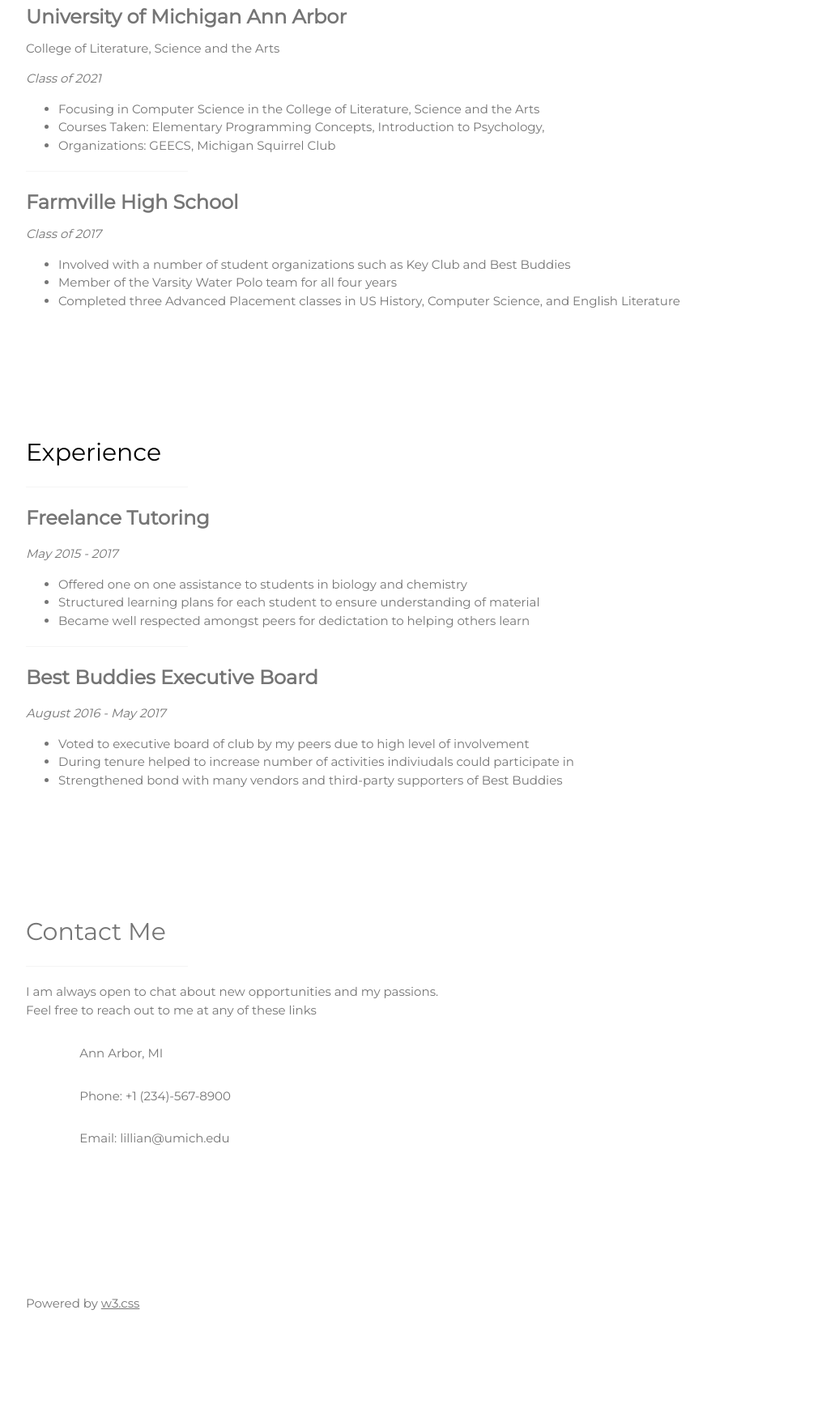
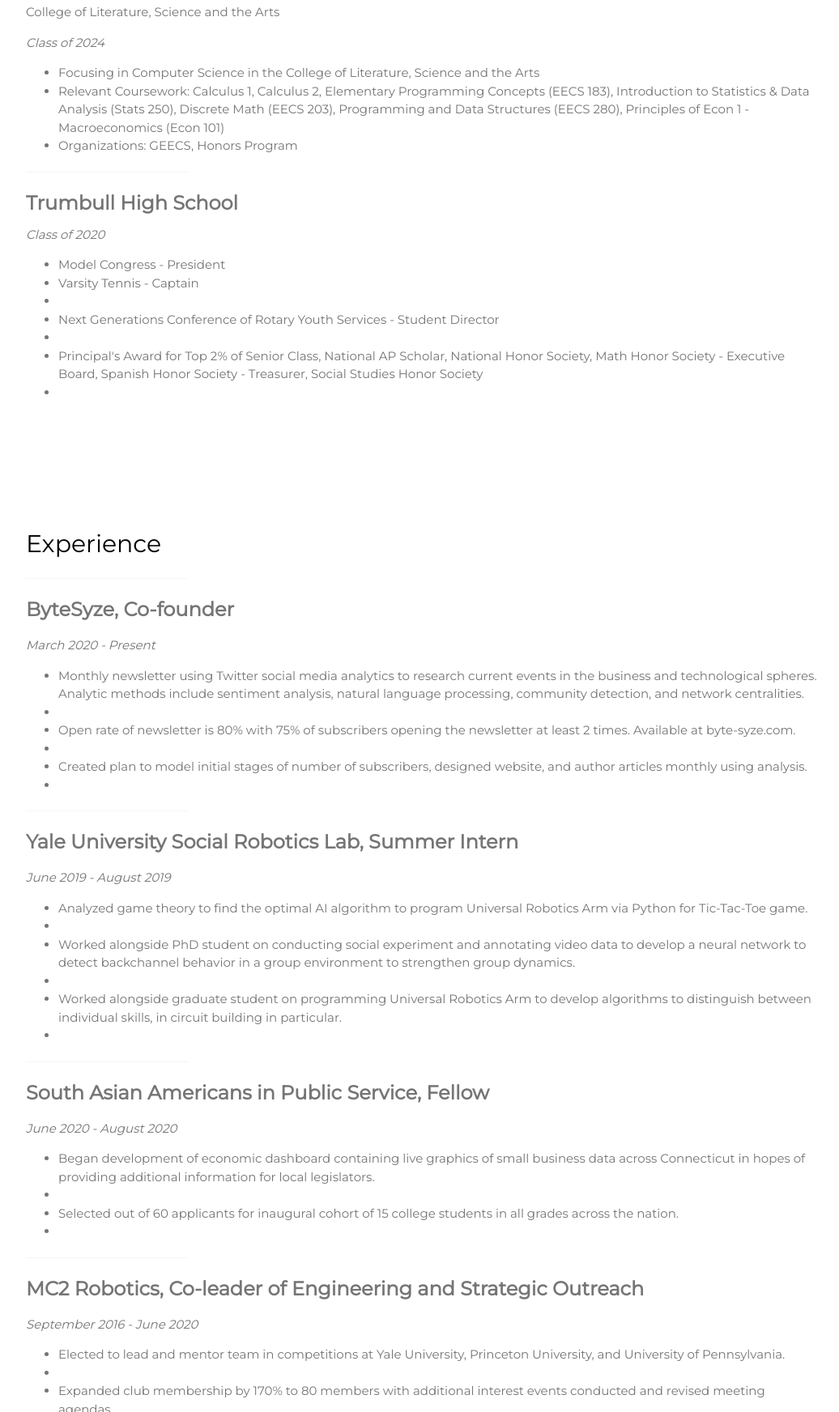
Before and after one commit to evdalal/evdalal.github.io, a plain HTML site: page index.html in a window 1280 px wide. Shown: the part 1056-2800 px from the top of the page at 81% size, without its empty margins (178-1214 px from the left). Before the commit the page ends 2769 px from the top, so only its background shows below. Drawn offline with nearby package versions, Linux system fonts and the light colour scheme.

Commit message:
Added initial information

```diff
--- a/index.html
+++ b/index.html
@@ -1,6 +1,6 @@
 <!DOCTYPE html>
 <html>
-<title>Lillian's Personal Website</title>
+<title>Evani's Personal Website</title>
 <meta charset="UTF-8">
 
 <!--
@@ -57,9 +57,10 @@ https://www.w3schools.com/w3css/4/w3.css
 <div class="w3-padding-large" id="main">
   <!-- Header/Home -->
   <header class="w3-container w3-padding-32 w3-center w3-white" id="home">
-    <h1 class="w3-jumbo">I'm Lillian.</h1>
-    <p>Student at The University of Michigan.</p>
-    <img src="./llama-1.png" alt="boy" class="w3-image" width="200" height="200">
+    <img src="./EvaniDHeadshotcopy.JPG" alt="boy" class="w3-image" width="200" height="200">
+    <h1 class="w3-jumbo">Evani Dalal</h1>
+    <p>Student at the University of Michigan</p>
+
   </header>
 
   <!-- About Section -->
@@ -67,7 +68,11 @@ https://www.w3schools.com/w3css/4/w3.css
     <h2 class="w3-text-black">About Me</h2>
     <hr style="width:200px" class="w3-opacity">
     <!-- EDIT THIS SECTION TO CHANGE YOUR ABOUT ME -->
-    <p> Hello! My name is Lillian. I am a Freshman at The University of Michigan currently pursuing a Computer Science major through the College of Literature, Science, and the Arts. I am very passionate about contributing back to my community and helping teach others about computer science. In addition to computer science I have a large interest in education and art. My hobbies include cooking, long trots in the Arb, and the occassional yoga class. On campus you can often find me heading to class, hanging out with the squirrels in the Diag or exploring around North Campus!
+    <p> I am a dedicated, ambitious first-year student at the University of Michigan, currently pursuing a computer science major through the College of Literature, Science, and the Arts. I am very interested in working in the intersection of finance and computer science.
+        <br />
+        <br />
+I currently have experience in C++, Python, and Java as well as web development. In my free time, I enjoy playing tennis, trying a variety of new recipes, or reading. Feel free to contact me about anything!
+    <br />
     <br />
     This year I have just completed an introductory computer science course offered at UofM. Within this course  I was able to not only learn how to build several projects including a simulated elevator game, I was also given strong foundational skills on how to approach programming problems. The course was taught in C++ and I was able to work with a variety of group members throughout the semester. From this class and my others I have gained the ability to collaborate effectively despite the difficult virtual setting of the class.
     </p>
@@ -82,20 +87,22 @@ https://www.w3schools.com/w3css/4/w3.css
     <!-- EDIT THIS SECTION TO CHANGE YOUR College info -->
     <h3><b>University of Michigan Ann Arbor</b></h3>
     College of Literature, Science and the Arts
-    <p><i>Class of 2021</i></p>
+    <p><i>Class of 2024</i></p>
     <ul>
       <li>Focusing in Computer Science in the College of Literature, Science and the Arts</li>
-      <li>Courses Taken: Elementary Programming Concepts, Introduction to Psychology, </li>
-      <li>Organizations: GEECS, Michigan Squirrel Club</li>
+      <li>Relevant Coursework: Calculus 1, Calculus 2, Elementary Programming Concepts (EECS 183), Introduction to Statistics & Data Analysis (Stats 250), Discrete Math (EECS 203), Programming and Data Structures (EECS 280), Principles of Econ 1 - Macroeconomics (Econ 101)
+</li>
+      <li>Organizations: GEECS, Honors Program </li>
     </ul>
     <hr style="width:200px" class="w3-opacity">
     <!-- EDIT THIS SECTION TO CHANGE YOUR High School Info-->
-    <h3><b>Farmville High School</b></h3>
-    <i>Class of 2017</i>
+    <h3><b>Trumbull High School</b></h3>
+    <i>Class of 2020</i>
     <ul>
-      <li>Involved with a number of student organizations such as Key Club and Best Buddies</li>
-      <li>Member of the Varsity Water Polo team for all four years</li>
-      <li>Completed three Advanced Placement classes in US History, Computer Science, and English Literature</li>
+      <li>Model Congress - President</li>
+<li>Varsity Tennis - Captain<li>
+<li>Next Generations Conference of Rotary Youth Services - Student Director<li>
+<li>Principal's Award for Top 2% of Senior Class, National AP Scholar, National Honor Society, Math Honor Society - Executive Board, Spanish Honor Society - Treasurer, Social Studies Honor Society<li>
     </ul>
   <!-- End Education Section -->
   </div>
@@ -106,22 +113,58 @@ https://www.w3schools.com/w3css/4/w3.css
     <h2 class="w3-text-black">Experience</h2>
     <hr style="width:200px" class="w3-opacity">
     <!-- EDIT THIS SECTION TO CHANGE One experience section -->
-    <h3><b>Freelance Tutoring</b></h3>
-    <p><i>May 2015 - 2017</i></p>
+    <h3><b>ByteSyze, Co-founder</b></h3>
+    <p><i>March 2020 - Present</i></p>
     <ul>
-      <li>Offered one on one assistance to students in biology and chemistry</li>
-      <li>Structured learning plans for each student to ensure understanding of material</li>
-      <li>Became well respected amongst peers for dedictation to helping others learn</li>
+      <li>Monthly newsletter using Twitter social media analytics to research current events in the business and technological spheres. Analytic methods include sentiment analysis, natural language processing, community detection, and network centralities.<li>
+      <li>Open rate of newsletter is 80% with 75% of subscribers opening the newsletter at least 2 times. Available at byte-syze.com.<li>
+<li>Created plan to model initial stages of number of subscribers, designed website, and author articles monthly using analysis.<li>
+
     </ul>
     <hr style="width:200px" class="w3-opacity">
     <!-- EDIT THIS SECTION TO CHANGE One experience section -->
-    <h3><b>Best Buddies Executive Board</b></h3>
-    <p><i>August 2016 - May 2017</i></p>
+    <h3><b>Yale University Social Robotics Lab, Summer Intern</b></h3>
+    <p><i>June 2019 - August 2019</i></p>
     <ul>
-      <li>Voted to executive board of club by my peers due to high level of involvement</li>
-      <li>During tenure helped to increase number of activities indiviudals could participate in</li>
-      <li>Strengthened bond with many vendors and third-party supporters of Best Buddies</li>
+        <li>Analyzed game theory to find the optimal AI algorithm to program Universal Robotics Arm via Python for Tic-Tac-Toe game.<li>
+        <li>Worked alongside PhD student on conducting social experiment and annotating video data to develop a neural network to detect backchannel behavior in a group environment to strengthen group dynamics.<li>
+        <li>Worked alongside graduate student on programming Universal Robotics Arm to develop algorithms to distinguish between individual skills, in circuit building in particular.<li>
+
     </ul>
+    <hr style="width:200px" class="w3-opacity">
+    <h3><b>South Asian Americans in Public Service, Fellow</b></h3>
+    <p><i>June 2020 - August 2020</i></p>
+    <ul>
+        <li>Began development of economic dashboard containing live graphics of small business data across Connecticut in hopes of providing additional information for local legislators.<li>
+        <li>Selected out of 60 applicants for inaugural cohort of 15 college students in all grades across the nation.<li>
+
+
+    </ul>
+    <hr style="width:200px" class="w3-opacity">
+    <h3><b>MC2 Robotics, Co-leader of Engineering and Strategic Outreach</b></h3>
+    <p><i>September 2016 - June 2020</i></p>
+    <ul>
+        <li>Elected to lead and mentor team in competitions at Yale University, Princeton University, and University of Pennsylvania.<li>
+        <li>Expanded club membership by 170% to 80 members with additional interest events conducted and revised meeting agendas.<li>
+        <li>Planned, led, and executed conferences held at Trumbull High School for 100 students across the county.<li>
+
+    </ul>
+    <hr style="width:200px" class="w3-opacity">
+    <h3><b>Trumbull High School Model Congress, President</b></h3>
+    <p><i>June 2017 - April 2020</i></p>
+    <ul>
+        <li>Led completion of 400-page engineering notebook containing all diagrams, computer aided design (CAD), weekly engineering process updates, mentor descriptions, and outreach events as the only female on the team.<li>
+        <li>Recruited and mentored a 100% increase in team members and led engineering process including brainstorming, prototyping, and building and helped organize outreach programs both domestically and internationally.<li>
+        <li>Received Control, Inspire, Motivate, and Innovative Design Awards; awarded top spot at Connecticut state championships; and earned a spot at international competition in Detroit, Michigan with over 250 teams across the world.<li>
+
+
+    </ul>
+    <hr style="width:200px" class="w3-opacity">
+        <h3><b>Trumbull High School Varsity Tennis, Captain</b></h3>
+        <p><i>March 2017 - June 2020</i></p>
+        <ul>
+            <li>Elected as captain both junior and senior year of a team of 44 athletes to lead practices, matches, conditioning, and sportsmanship while playing third singles position.<li>
+
 
 
   <!-- End Experiencee Section -->
@@ -129,20 +172,18 @@ https://www.w3schools.com/w3css/4/w3.css
 
   <!-- Contact Section -->
   <div class="w3-padding-64 w3-content w3-text-grey" id="contact">
-    <h2 class="w3-text-grey">Contact Me</h2>
+    <h2 class="w3-text-black">Contact Me</h2>
     <hr style="width:200px" class="w3-opacity">
-    <p>I am always open to chat about new opportunities and my passions.
-      <br />
-      Feel free to reach out to me at any of these links</p>
+    <p>Feel free to reach out to me!</p>
       <!-- EDIT THIS SECTION TO CHANGE your contact information -->
     <div class="w3-section">
-      <p><i class="fa fa-map-marker fa-fw w3-text-white w3-xxlarge w3-margin-right"></i> Ann Arbor, MI</p>
-      <p><i class="fa fa-phone fa-fw w3-text-white w3-xxlarge w3-margin-right"></i> Phone: +1 (234)-567-8900 </p>
-      <p><i class="fa fa-envelope fa-fw w3-text-white w3-xxlarge w3-margin-right"> </i> Email: lillian@umich.edu</p>
+      <p><i class="fa fa-envelope fa-fw w3-text-white w3-xxlarge w3-margin-right"> </i>Email: edalal@umich.edu</p>
     </div><br>
 
   <!-- End Contact Section -->
   </div>
+
+  <i class="fa fa-linkedin w3-hover-opacity"></i>
 
     <!-- Footer -->
   <footer class="w3-content w3-padding-64 w3-text-grey w3-xlarge">
```
Also changed, not shown: EvaniDHeadshotcopy.JPG (added), 1 other file.
